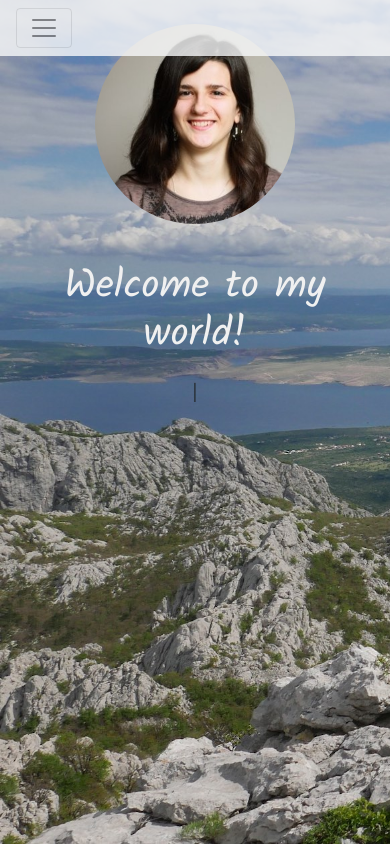
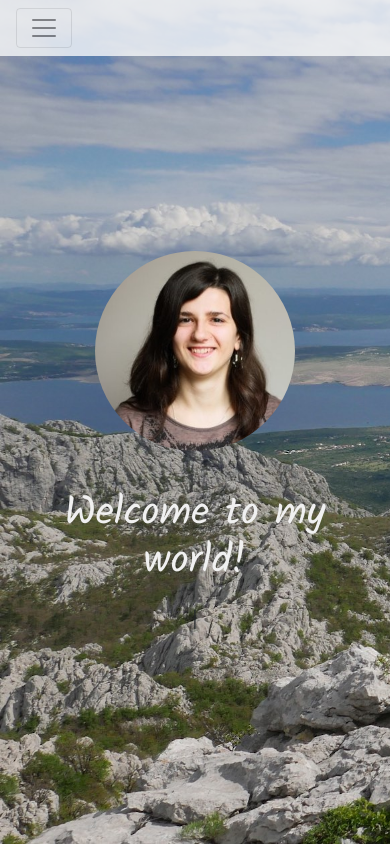
Before and after one commit to ustrojny/wanderlust, a website: page index.html in a window 390 px wide. Shown: the top 846 px of the page. Drawn offline with nearby package versions, Linux system fonts and the light colour scheme; a web font is replaced by a local one.

Commit message:
add padding top for better responsiveness

```diff
--- a/index.html
+++ b/index.html
@@ -36,8 +36,8 @@
 
     <!-- INTRO -->
 
-    <div class="container-fluid section intro" id="home">
-        <div class="row align-items-center h-100">
+    <div class="container-fluid section intro d-flex" id="home">
+        <div class="row align-items-center">
             <div class="col-sm-12 text-center">
                 <div class="row">
                     <div class="col-sm-12">
--- a/style.css
+++ b/style.css
@@ -51,6 +51,9 @@ h2 {
     min-height: 100vh;
     background-image: url("images/background.jpg");
     background-size: cover;
+    justify-content: center;
+    align-items: center;
+    padding-top: 8rem;
 }
 
 .intro h1 {
@@ -277,10 +280,18 @@ footer a:hover {
     .seasons .img-box {
         margin-bottom: 2rem;
     }
+
+    .intro {
+        padding-top: 5.5rem;
+    }
 }
 
 @media (max-width: 575px) {
     .section {
         padding: 1.5rem;
     }
+
+    .intro {
+        padding-top: 4.5rem;
+    }
 }
```
